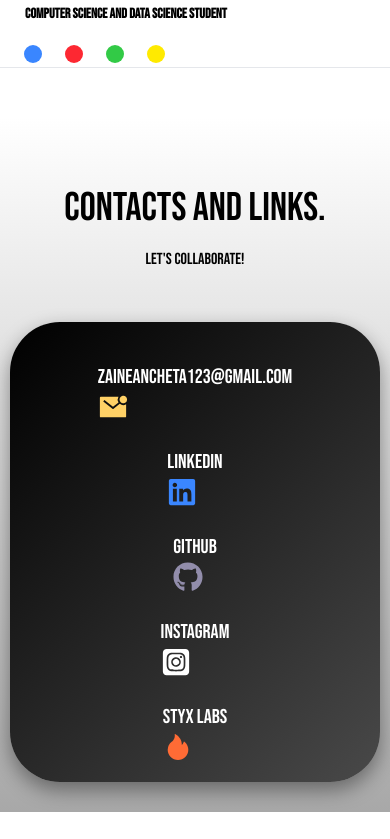
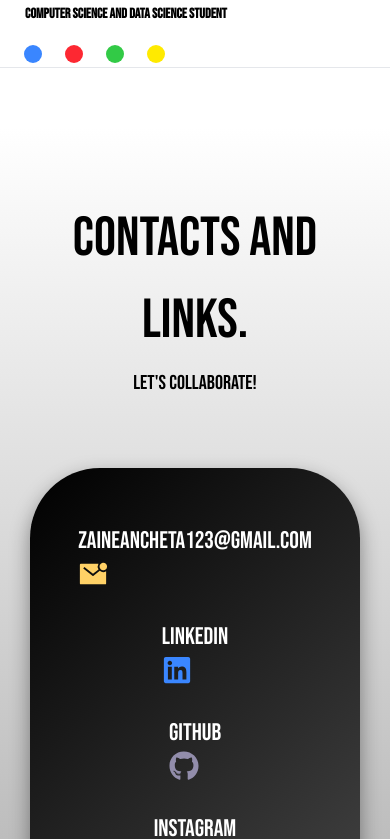
Before and after one commit to Zaine2k/ZaineAnchetaNewPortfolio, a React (Vite) app: page / in a window 390 px wide. Shown: the part 7106-7945 px from the top of the page. Built offline with nearby package versions, Linux system fonts and the light colour scheme.

Commit message:
Fixed 600px Support

```diff
--- a/src/App.css
+++ b/src/App.css
@@ -5,8 +5,3 @@
   margin: 60px auto;
   border: none;
 }
-
-html, body {
-  overflow-x: hidden;
-  width: 100%;
-}
--- a/src/components/contact/Contact.css
+++ b/src/components/contact/Contact.css
@@ -93,3 +93,38 @@
     margin-top: 0;
   }
 }
+
+@media (max-width: 600px) {
+  .contact-container {
+    padding: 100px 40px;
+    margin: 60px -10px;
+  }
+
+  .text-container {
+    padding: 25px;
+    margin-top: 70px;
+    margin-bottom: -30px;
+    border-radius: 70px;
+  }
+
+  .header-contact {
+    font-size: 55px;
+    margin-top: -30px;
+  }
+
+  .contact-text {
+    font-size: 20px;
+    margin-top: 5px;
+  }
+
+  .contact-links {
+    flex-direction: column;
+    gap: 30px;
+    margin-top: 30px;
+  }
+
+  .contact-links a {
+    font-size: 24px;
+    margin-top: 0;
+  }
+}
--- a/src/index.css
+++ b/src/index.css
@@ -1,16 +1,17 @@
 @tailwind base;
 @tailwind components;
 @tailwind utilities;
-
-body {
-  font-family: 'Bebas Neue', sans-serif;
-  background-color: rgb(255, 255, 255);
-  cursor: crosshair;
-  overflow-x: hidden;
-}
 
 * {
   margin: 0;
   padding: 0;
   box-sizing: border-box;
 }
+
+html, body {
+  font-family: 'Bebas Neue', sans-serif;
+  background-color: #fff;
+  cursor: crosshair;
+  overflow-x: hidden;
+  width: 100%;
+}
```
